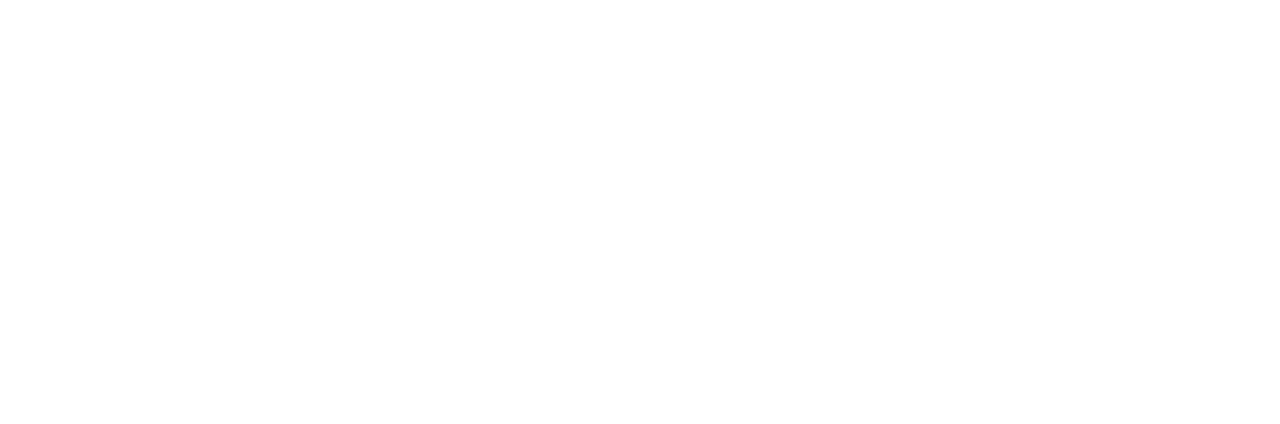
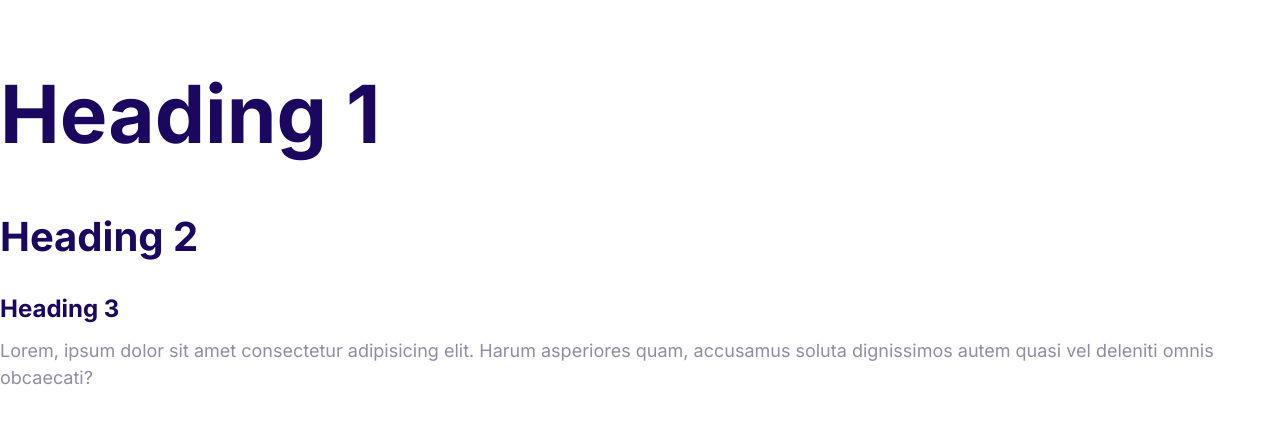
Before and after one commit to Sanzaxia/Sanza, a plain HTML site: page Porject/index.html in a window 1280 px wide. Drawn offline with Linux system fonts and the light colour scheme.

Commit message:
Define the styles for the fonts.

```diff
--- a/Porject/css/style.css
+++ b/Porject/css/style.css
@@ -5,3 +5,48 @@
   --color-headings: #1b0760;
   --color-body: #918ca4;
 }
+html {
+  font-size: 62.5%;
+}
+body {
+  font-family: "Inter", Arial, Helvetica, sans-serif;
+  color: var(--color-body);
+  font-size: 2.4rem;
+  line-height: 1.5;
+}
+
+h1,
+h2,
+h3 {
+  color: var(--color-headings);
+  margin-bottom: 1rem;
+}
+
+h1 {
+  font-size: 7rem;
+}
+
+h2 {
+  font-size: 4rem;
+}
+
+h3 {
+  font-size: 3rem;
+}
+
+p {
+  margin-top: 0;
+}
+
+@media screen and (min-width: 1024px) {
+  body {
+    font-size: 1.8rem;
+  }
+  h1 {
+    font-size: 8rem;
+  }
+
+  h3 {
+    font-size: 2.4rem;
+  }
+}
--- a/Porject/index.html
+++ b/Porject/index.html
@@ -7,6 +7,21 @@
     <title>Document</title>
     <link rel="stylesheet" href="css/normalize.css" />
     <link rel="stylesheet" href="css/style.css" />
+    <link rel="preconnect" href="https://fonts.googleapis.com" />
+    <link rel="preconnect" href="https://fonts.gstatic.com" crossorigin />
+    <link
+      href="https://fonts.googleapis.com/css2?family=Inter:wght@400;700&display=swap"
+      rel="stylesheet"
+    />
   </head>
-  <body></body>
+  <body>
+    <h1>Heading 1</h1>
+    <h2>Heading 2</h2>
+    <h3>Heading 3</h3>
+    <p>
+      Lorem, ipsum dolor sit amet consectetur adipisicing elit. Harum asperiores
+      quam, accusamus soluta dignissimos autem quasi vel deleniti omnis
+      obcaecati?
+    </p>
+  </body>
 </html>
```
